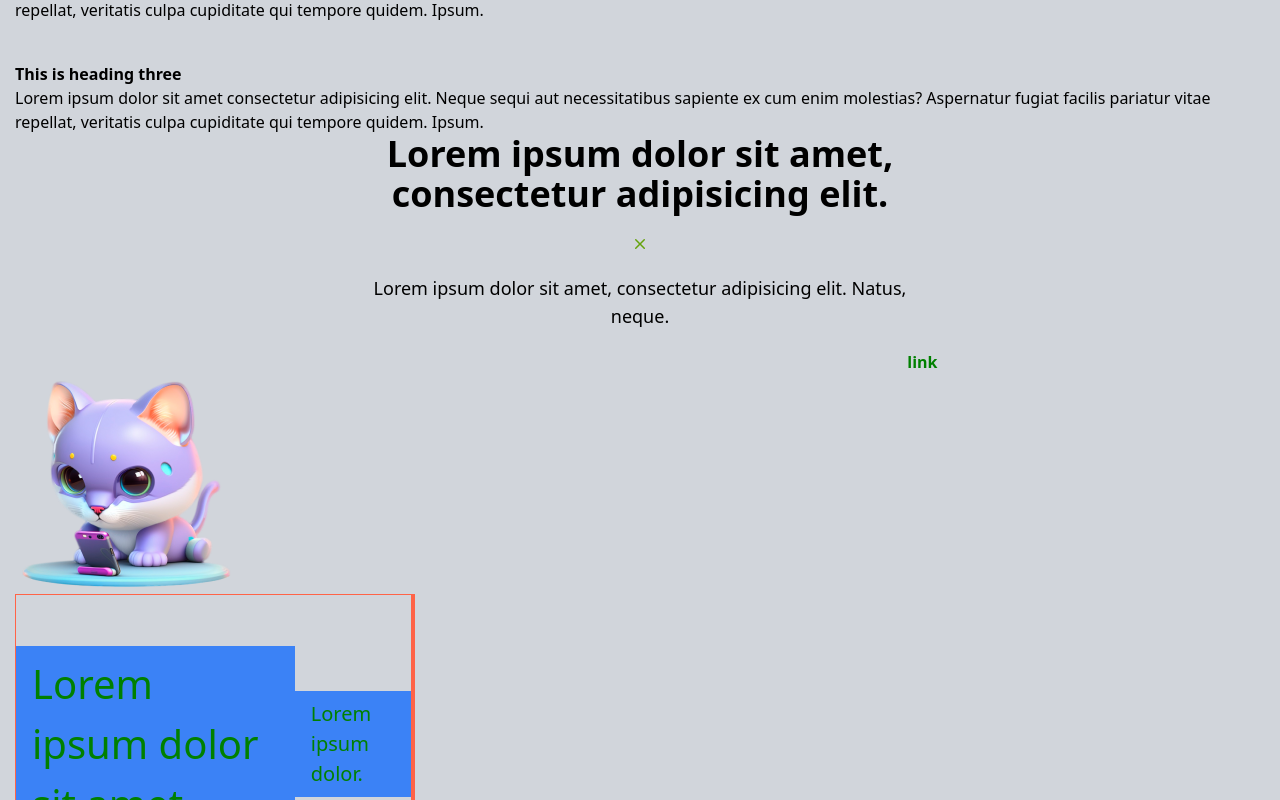
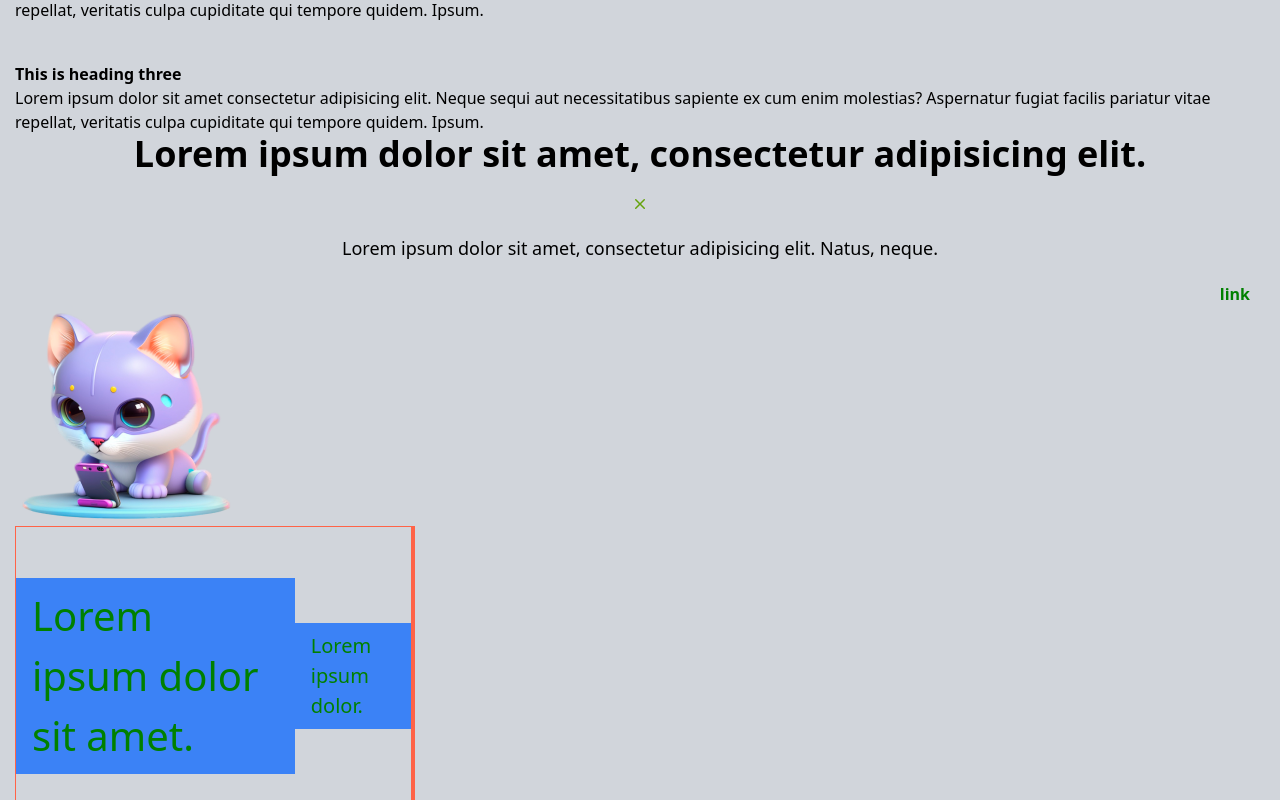
Before and after one commit to YriiHvozdetskiy/next, a Next.js app: page / in a window 1280 px wide. Shown: the part 1040-1840 px from the top of the page. Built offline with nearby package versions, Linux system fonts and the light colour scheme; a web font is replaced by a local one.

Commit message:
container center

```diff
--- a/src/app/globals.css
+++ b/src/app/globals.css
@@ -31,9 +31,6 @@ main {
    }
 
    .container {
-      max-width: 1230px;
-      width: 100%;
-      margin: 0 auto;
       padding: 0 15px;
    }
 
--- a/src/app/page.js
+++ b/src/app/page.js
@@ -15,7 +15,7 @@ export default function Home() {
                <span className={'w-5 h-5 bg-amber-300 group-hover:animate-spin transition block'}></span>
             </button>
             {/*TODO :after в класі (gradient)*/}
-            <section className={'bg-gray-300 max-w-[1430px] w-full px-[15px] gradient'}>
+            <section className={'bg-gray-300 max-w-[1430px] w-full px-[15px] gradient '}>
                <p className={'pt-2 flex py-0 mb-0.5 flex-auto flex-col sm:flex-row'}>
                   Lorem ipsum dolor sit amet, consectetur adipisicing elit. Placeat, ratione?
                </p>
@@ -130,7 +130,7 @@ export default function Home() {
                      culpa cupiditate qui tempore quidem. Ipsum.
                   </p>
                </div>
-               <div className={'container flex flex-col items-center justify-center gap-[20px] w-2/4'}>
+               <div className={'container flex flex-col items-center justify-center gap-[20px]'}>
                   <h1 className={'text-4xl font-bold text-center'}>
                      Lorem ipsum dolor sit amet, consectetur adipisicing elit.
                   </h1>
--- a/tailwind.config.js
+++ b/tailwind.config.js
@@ -24,6 +24,10 @@ module.exports = {
 
       // якщо значення ТУТ то зможем застосовувати знаяення з TAILWIND & КАСТОМНІ
       extend: {
+         // TODO завжди центруємо клас "container" (width: 100%; margin-right: auto; margin-left: auto;) і автоматом дод @media max-width: 1024px; і тд
+         container: {
+            center: true,
+         },
          fontSize: {
             'desk': ['25px', {
                lineHeight: '30px',
```
